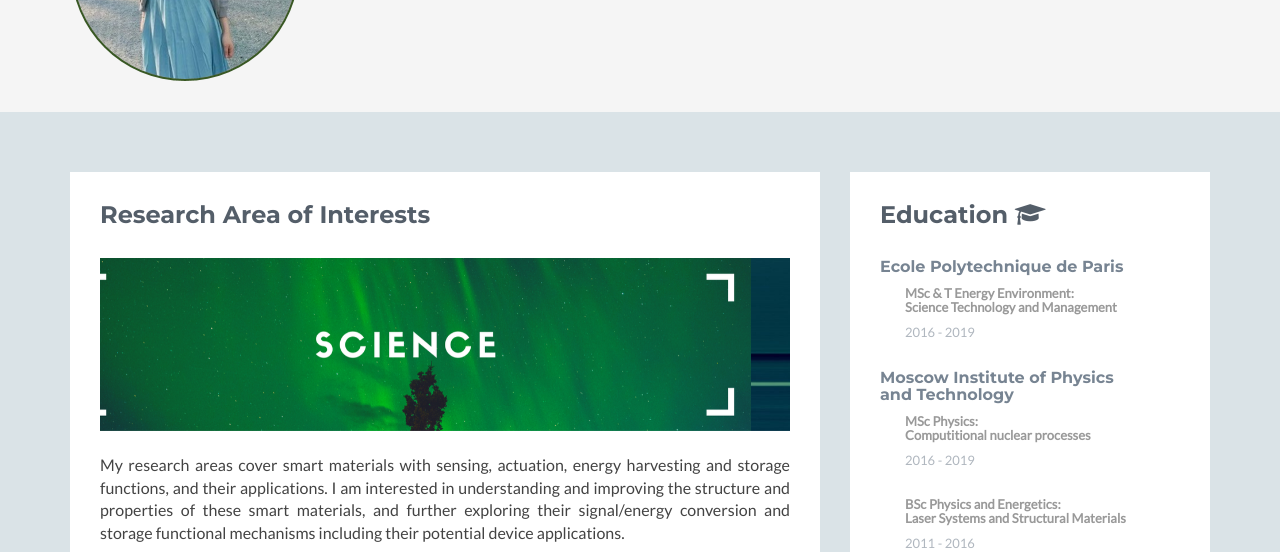
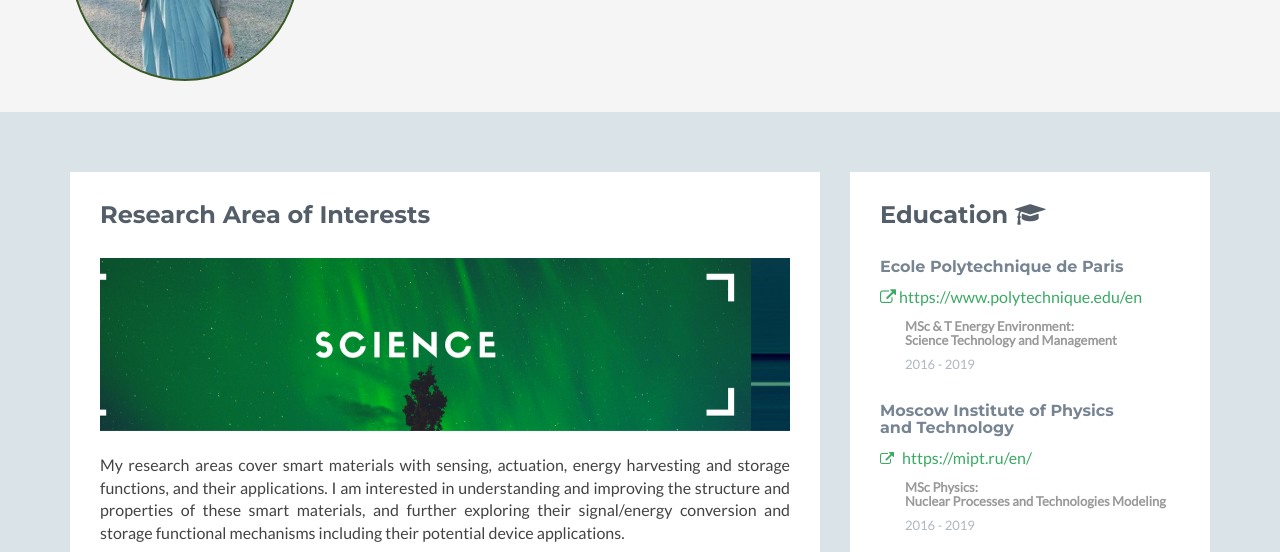
Before and after one commit to juliephom/iuliia.github.io, a plain HTML site: page index.html in a window 1280 px wide. Shown: the part 188-740 px from the top of the page. Drawn offline with Linux system fonts and the light colour scheme; a script that the page names is missing.

Commit message:
Update index.html

```diff
--- a/index.html
+++ b/index.html
@@ -385,12 +385,14 @@ and further exploring their signal/energy conversion and storage functional mech
                         <h2 class="heading">Education <i class="fa fa-graduation-cap"></i></h2>
 						  <div class="item">
                                 <h3 class="title">Ecole Polytechnique de Paris </h3>
+								  <p><a class="more-link" href="https://www.polytechnique.edu/en"><i class="fa fa-external-link"></i>   https://www.polytechnique.edu/en</a></p>
                                 <h4 class="university">MSc & T Energy Environment: <p> Science Technology and Management </p> <span class="year">2016 - 2019</span></h4>
-                            </div><!--//item-->
+							</div><!--//item-->
                         <div class="content">
                             <div class="item">
                                 <h3 class="title"> Moscow Institute of Physics <p> and Technology </p></h3>
-                                <h4 class="university">MSc Physics: <p>Computitional nuclear processes</p> <span class="year">2016 - 2019</span></h4>
+								<p><a class="more-link" href="https://mipt.ru/en/"><i class="fa fa-external-link"></i> https://mipt.ru/en/</a></p>
+                                <h4 class="university">MSc Physics: <p>Nuclear Processes and Technologies Modeling</p> <span class="year">2016 - 2019</span></h4>
                             </div><!--//item-->
                             <div class="item">
                                 <h4 class="university">BSc Physics and Energetics: <p>Laser Systems and Structural Materials</p><span class="year">2011 - 2016</span></h4>
```
